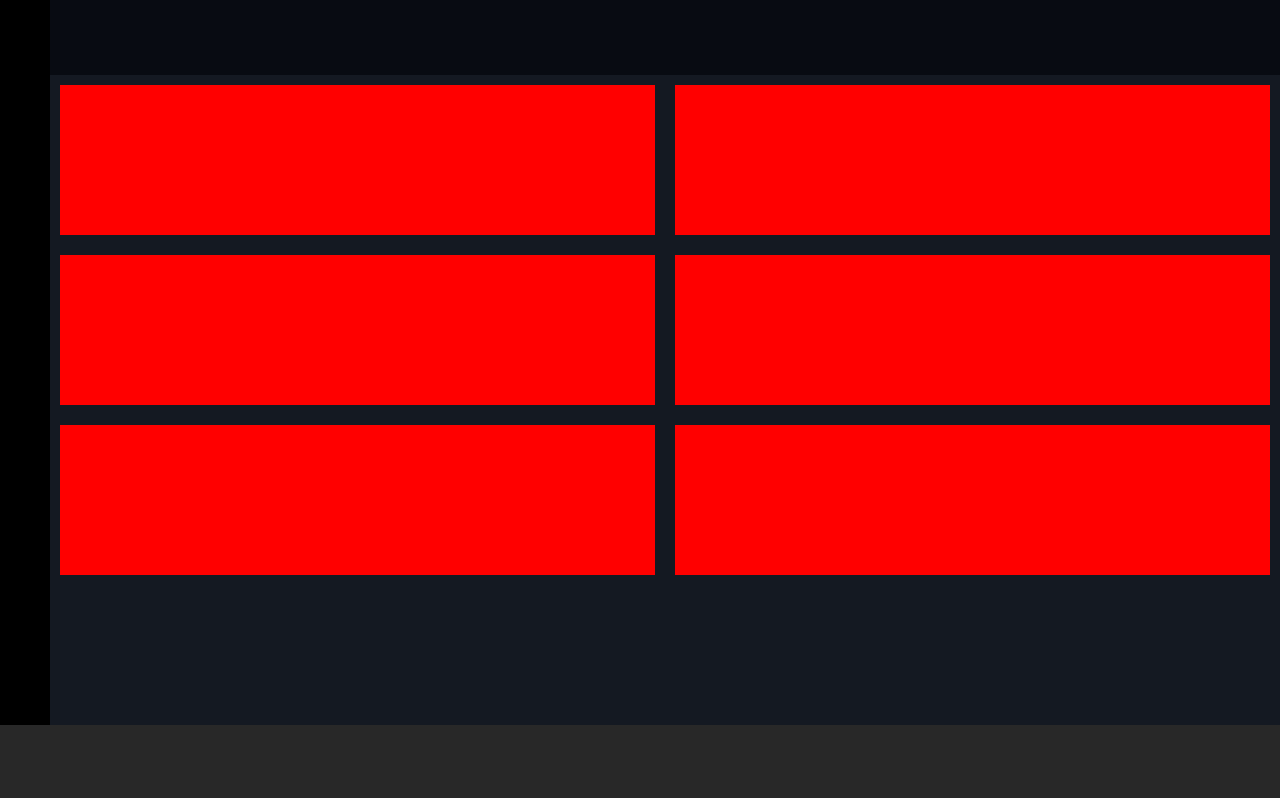
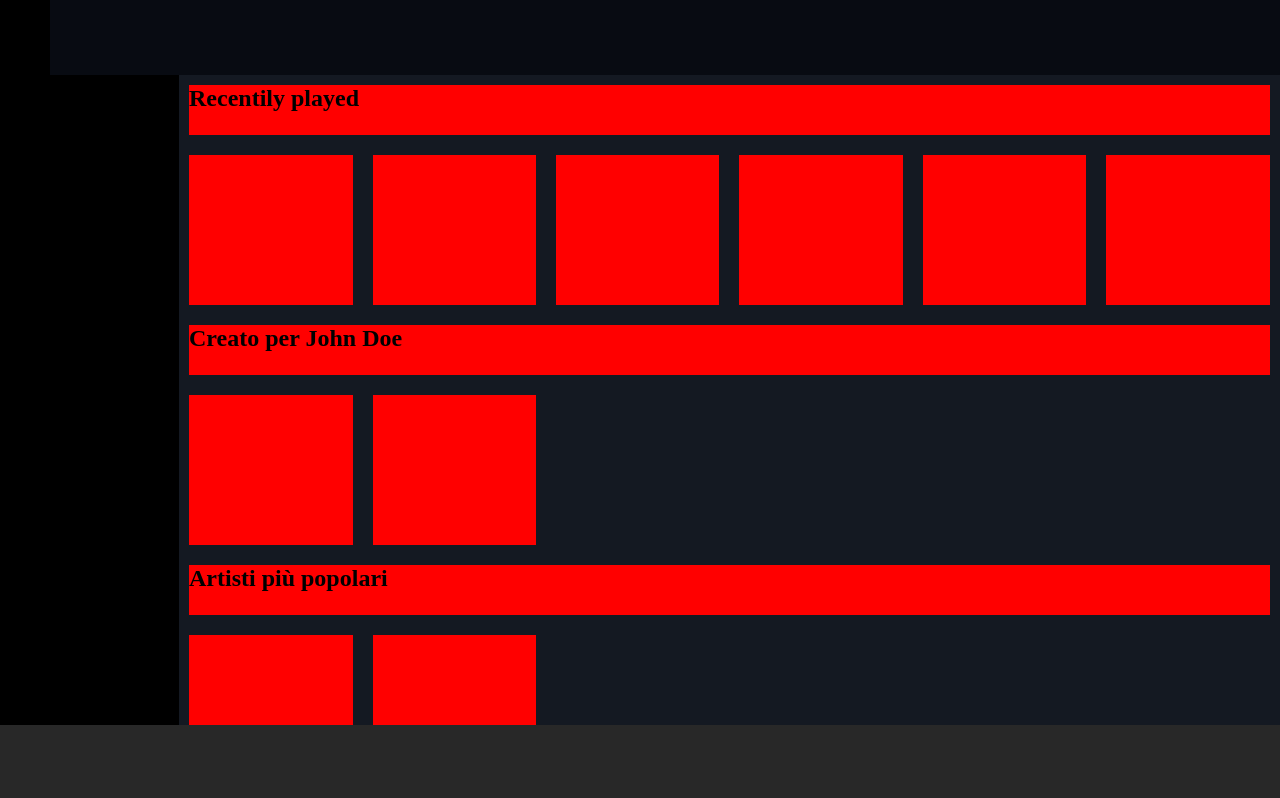
Before and after one commit to DarioLoForti/html-css-spotifyweb, a plain HTML site: page index.html in a window 1280 px wide. Drawn offline with Linux system fonts and the light colour scheme.

Commit message:
[update] media query

```diff
--- a/css/style.css
+++ b/css/style.css
@@ -44,7 +44,7 @@ header{
 }
 /* regole container */
 .main-content{
-
+    height: calc(100vh - 75px);
     overflow: auto;
 }
 .top-content{
@@ -66,3 +66,26 @@ header{
     height: 150px;
     background-color: red;
 }
+.main content, .col-full{
+    width: calc(100% - 20px);
+    margin: 10px;
+    height: 50px;
+    background-color: red;
+}
+
+/* MEDIA QUERY */
+@media screen and (min-width: 768px){
+    #sidebar{
+        width: 200px;
+    }
+}
+@media screen and (min-width: 991px){
+    .main content, .col{
+        width: calc(100% / 4 - 20px);
+    }
+}
+@media screen and (min-width: 1200px){
+    .main content, .col{
+        width: calc(100% / 6 - 20px);
+    }
+}
--- a/index.html
+++ b/index.html
@@ -15,12 +15,29 @@
                 <div class="main-content">
                     <div class="container">
                         <div class="row d-flex">
+                            <div class="col-full">
+                                <h2>Recentily played</h2>
+                            </div>
                             <div class="col"></div>
                             <div class="col"></div>
                             <div class="col"></div>
                             <div class="col"></div>
                             <div class="col"></div>
                             <div class="col"></div>
+                        </div>
+                        <div class="row d-flex">
+                            <div class="col-full">
+                                <h2>Creato per John Doe</h2>
+                            </div>
+                            <div class="col"></div>
+                            <div class="col"></div>
+                        </div>
+                        <div class="row d-flex">
+                            <div class="col-full">
+                                <h2>Artisti più popolari</h2>
+                            </div>
+                            <div class="col circle"></div>
+                            <div class="col cicrle"></div>
                         </div>
                     </div>
                 </div>
```
